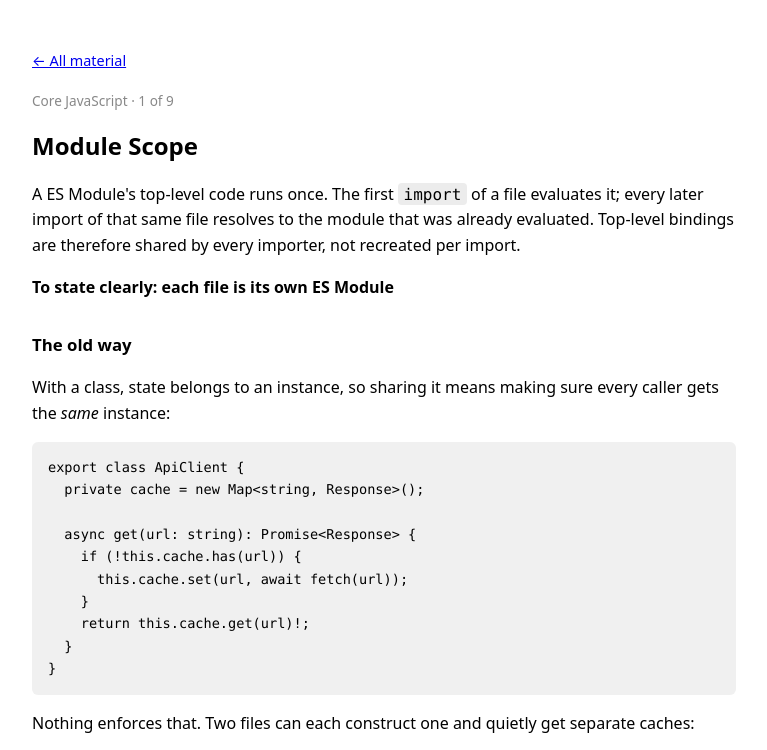
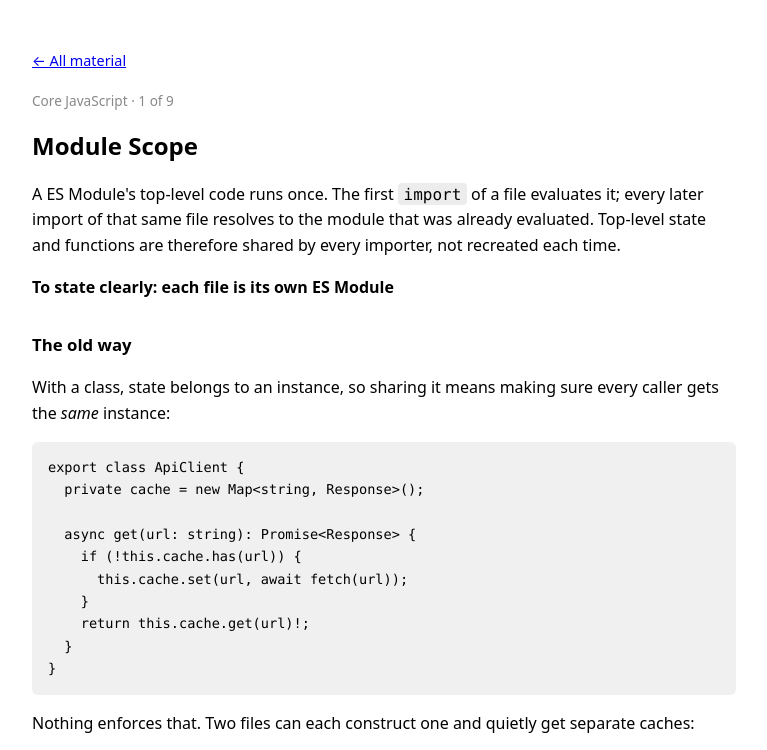
Before and after one commit to clhoultby/clh365, a website: page public/core-javascript/01-module-scope.html in a window 1280 px wide. Shown: the top 750 px of the page, without its empty margins (256-1023 px from the left). Drawn offline with Linux system fonts and the light colour scheme.

Commit message:
file = module

```diff
--- a/public/core-javascript/01-module-scope.html
+++ b/public/core-javascript/01-module-scope.html
@@ -23,7 +23,7 @@
   <p class="crumb">Core JavaScript &middot; 1 of 9</p>
   <h1>Module Scope</h1>
 
-  <p>A ES Module's top-level code runs once. The first <code>import</code> of a file evaluates it; every later import of that same file resolves to the module that was already evaluated. Top-level bindings are therefore shared by every importer, not recreated per import.</p>
+  <p>A ES Module's top-level code runs once. The first <code>import</code> of a file evaluates it; every later import of that same file resolves to the module that was already evaluated. Top-level state and functions are therefore shared by every importer, not recreated each time.</p>
 
   <p><b>To state clearly: each file is its own ES Module</b></p>
 
```
